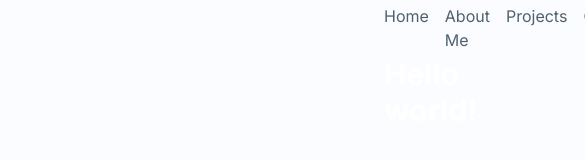
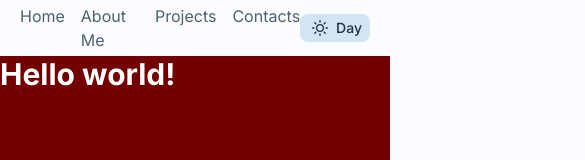
Before and after one commit to djemar/portfolio, a website: page src/index.html in a window 390 px wide. Shown: the top 160 px of the page, 585 px wide, since content can reach past the window. Drawn offline with nearby package versions, Linux system fonts and the light colour scheme; files that its build step writes are made by us from their sources.

Commit message:
[WIP] Responsive Navbar

```diff
--- a/src/index.html
+++ b/src/index.html
@@ -1,5 +1,5 @@
 <!DOCTYPE html>
-<html class="material-theme scroll-smooth md-bg">
+<html class="scroll-smooth md-bg">
   <head>
     <meta charset="UTF-8" />
     <meta name="viewport" content="width=device-width, initial-scale=1.0" />
@@ -11,8 +11,8 @@
     <link rel="preconnect" href="https://fonts.gstatic.com" crossorigin />
     <link href="https://fonts.googleapis.com/css2?family=Inter:wght@400;500;700&display=swap" rel="stylesheet" />
   </head>
-  <body class="mx-96">
-    <header class="sticky top-0 md-surface">
+  <body class="md:mx-0 xl:mx-56 2xl:mx-96">
+    <header class="sticky top-0 md-surface px-5 md:px-5 lg:px-0">
       <nav class="navbar h-14 flex justify-between items-center">
         <ul class="flex space-x-4">
           <li class="navlink" onclick="activateNav(this)"><a href="#Home">Home</a></li>
```
